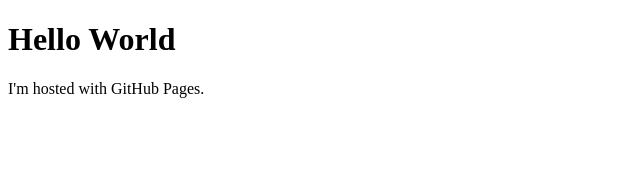
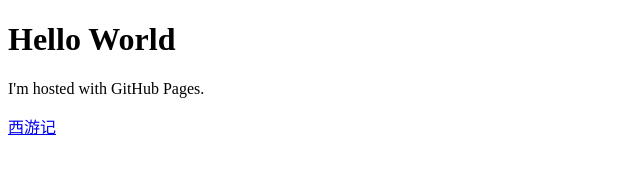
Before and after one commit to WPIPX/wpipx.github.io, a plain HTML site: page index.html in a window 1280 px wide. Shown: the full height of the page, 0-640 px from the left. Drawn offline with Linux system fonts and the light colour scheme.

Commit message:
Update index.html

```diff
--- a/index.html
+++ b/index.html
@@ -3,5 +3,6 @@
 <body>
 <h1>Hello World</h1>
 <p>I'm hosted with GitHub Pages.</p>
+  <a href="西游记.html">西游记</a>
 </body>
 </html>
```
